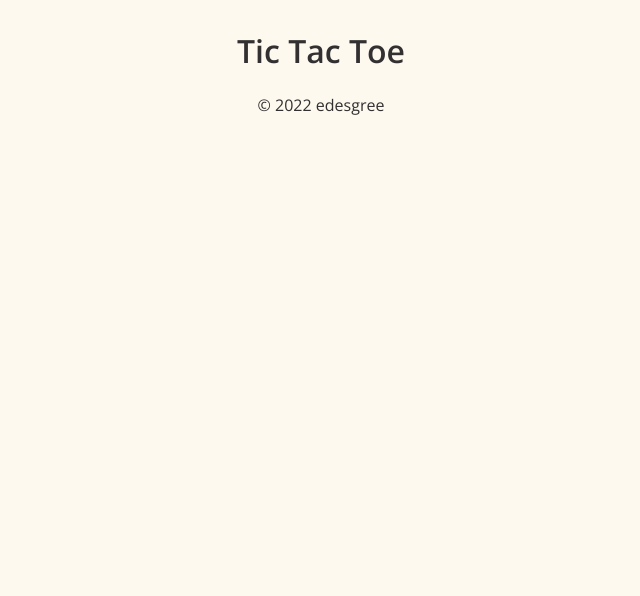
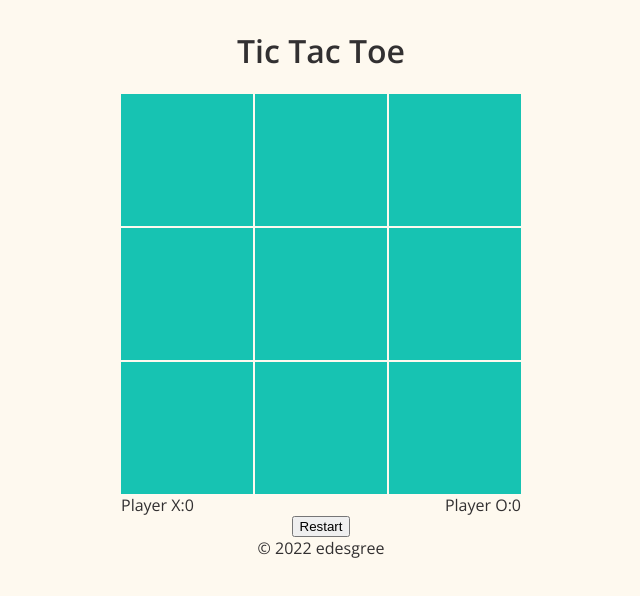
Before and after one commit to edesgree/odin-tictactoe, a website: page public/index.html in a window 1280 px wide. Shown: the whole page, without its empty margins (319-959 px from the left). Drawn offline with nearby package versions, Linux system fonts and the light colour scheme.

Commit message:
basic design of the board

```diff
--- a/public/index.html
+++ b/public/index.html
@@ -18,7 +18,25 @@
     </header>
 
     <main class="">
-
+      <div class="board">
+        <div class="cell" id="cell-0"></div>
+        <div class="cell" id="cell-1"></div>
+        <div class="cell" id="cell-2"></div>
+        <div class="cell" id="cell-3"></div>
+        <div class="cell" id="cell-4"></div>
+        <div class="cell" id="cell-5"></div>
+        <div class="cell" id="cell-6"></div>
+        <div class="cell" id="cell-7"></div>
+        <div class="cell" id="cell-8"></div>
+      </div>
+      <div class="player-status"></div>
+      <div class="scores">
+        <div class="scoreX">Player X:<span class="score-player-x"></span>0</div>
+        <div class="scoreO">Player O:<span class="score-player-o"></span>0</div>
+      </div>
+      <div class="controls">
+        <button class="reset">Restart</button>
+      </div>
     </main>
     <footer class="footer">
          © 2022 edesgree
--- a/src/sass/style.scss
+++ b/src/sass/style.scss
@@ -59,6 +59,32 @@ h5,
 h6 {
     font-weight: bold;
 }
+
+.board{
+    background-color: $light;
+    display: grid;
+    gap:2px;
+    grid-template-columns: repeat(3,1fr);
+    grid-template-rows: repeat(3,1fr);
+    height: 400px;
+    width: 400px;
+    .cell{
+        background-color: $main2;
+        &:hover{
+            background-color: lighten($main2,20%);
+            cursor:pointer
+        }
+    }
+}
+.scores{
+    display: flex;
+    gap: 10px;
+    justify-content: space-between;
+}
+.controls{
+    display: flex;
+    justify-content: space-around;
+}
 @media only screen and (max-width: 700px) {
 
 }
```
Also changed, not shown: src/index.html (+19 -1 lines), public/css/style.css.
